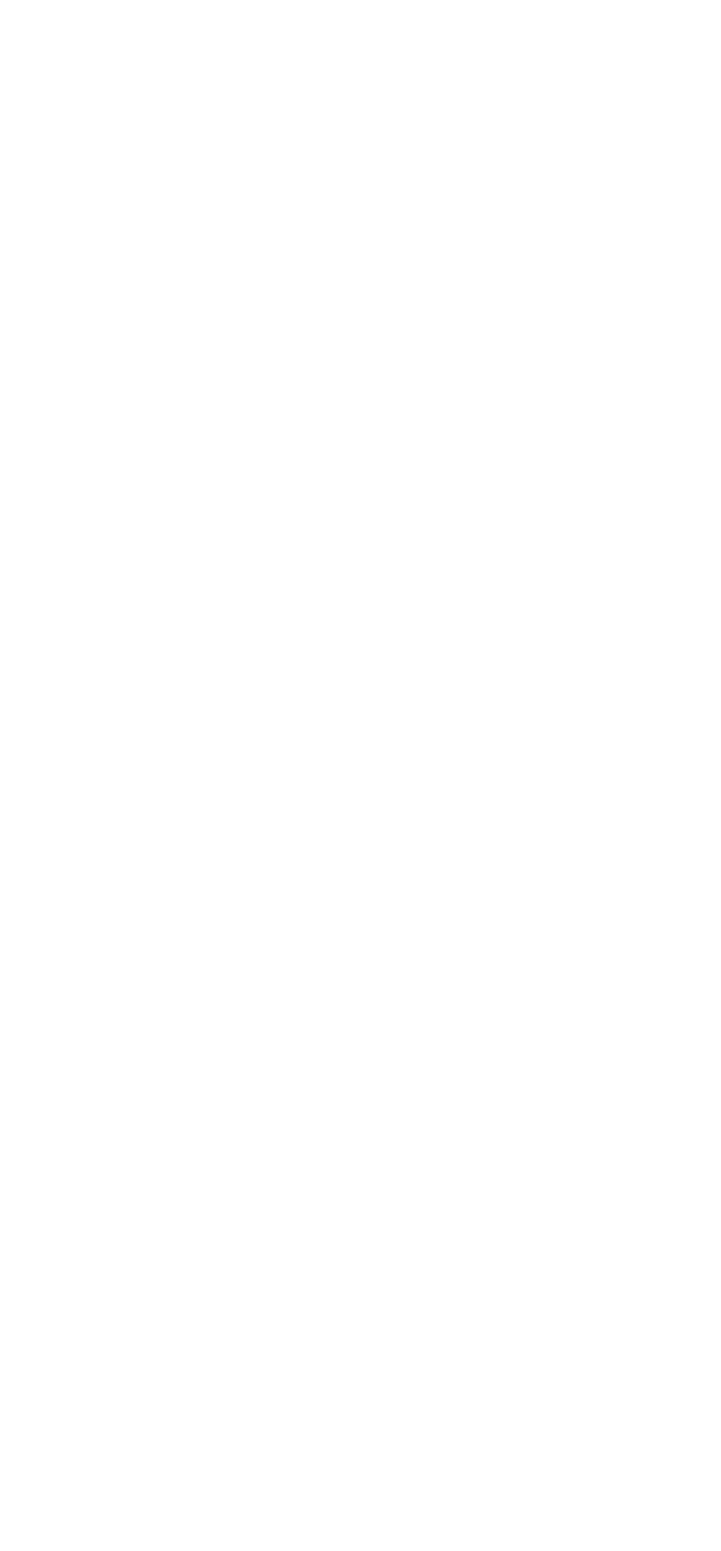
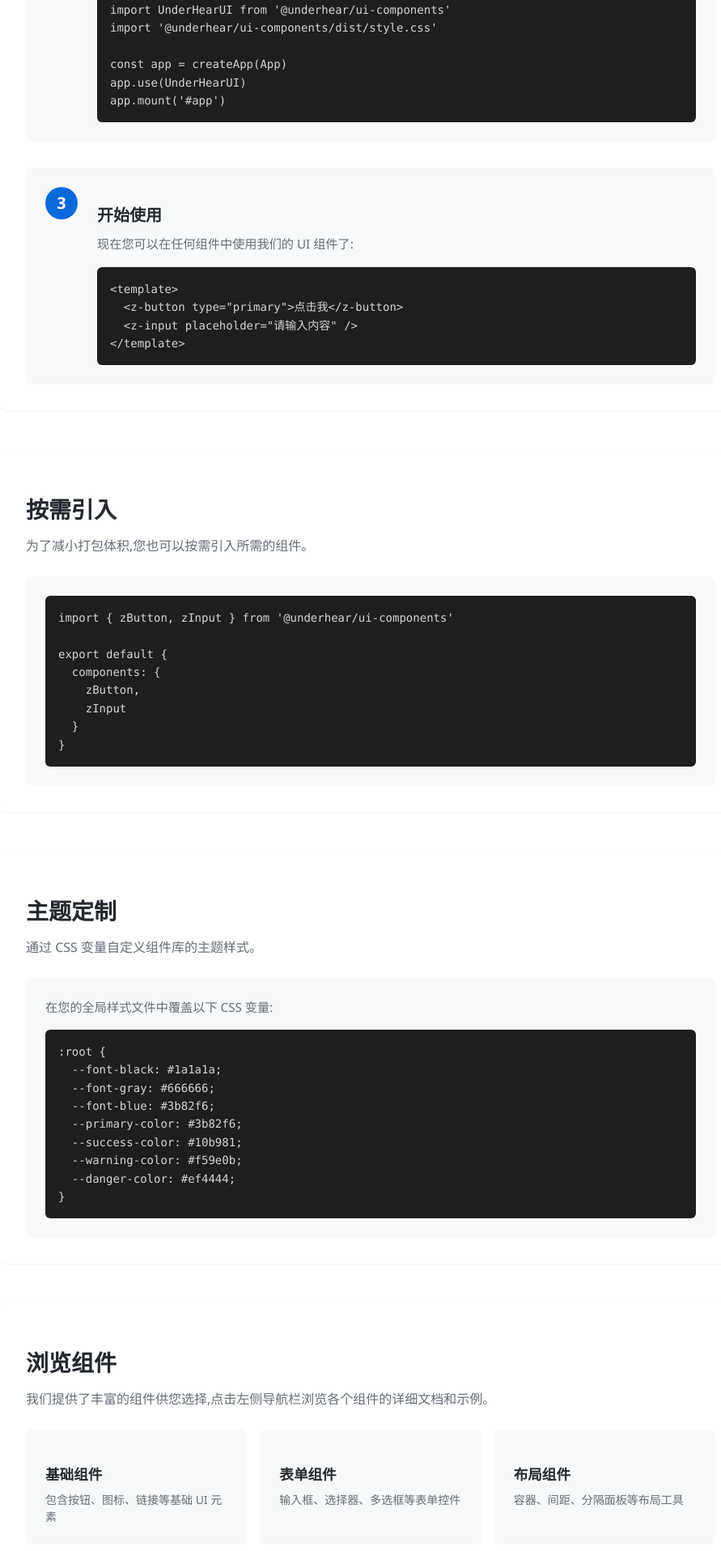
Before and after one commit to UnderHear-tools/UnderHear-Web, a Vue app in the folder UnderHear-frontend/: page /component/guide in a window 1280 px wide. Before the commit this address had no page. Shown: the part 881-2797 px from the top of the page at 81% size, without its empty margins (332-1223 px from the left). Before the commit the page ends 800 px from the top, so only its background shows below. Built offline with nearby package versions, Linux system fonts and the light colour scheme.

Commit message:
组件模块添加Guide 指南页

```diff
--- a/UnderHear-frontend/src/module/components/layout/ComponentLayout.vue
+++ b/UnderHear-frontend/src/module/components/layout/ComponentLayout.vue
@@ -37,6 +37,7 @@ const navSections = ref([
   {
     title: 'Overview 组件总览',
     items: [
+      { path: '/component/guide', label: 'Guide 指南' },
       { path: '/component/overview', label: 'Overview 组件总览' }
     ]
   },
--- a/UnderHear-frontend/src/module/components/router/component.ts
+++ b/UnderHear-frontend/src/module/components/router/component.ts
@@ -10,6 +10,11 @@ export const componentRoutes: Array<RouteRecordRaw> = [
         path: '/component',
         component: () => import('../layout/ComponentLayout.vue'),
         children: [
+            {
+                path: 'guide',
+                name: 'Guide',
+                component: () => import('../views/components/guide.vue')
+            },
             {
                 path: 'overview',
                 name: 'Overview',
--- /dev/null
+++ b/UnderHear-frontend/src/module/components/views/components/guide.vue
@@ -0,0 +1,379 @@
+<template>
+  <div class="guide-wrapper">
+    <div class="guide-header">
+      <h1 class="title">使用指南</h1>
+      <p class="subtitle">欢迎使用 UnderHear 组件库,本指南将帮助您快速上手并充分利用我们提供的组件。</p>
+    </div>
+
+    <div class="guide-content">
+      <!-- 快速开始 -->
+      <section class="guide-section">
+        <h2 class="section-title">快速开始</h2>
+        <p class="section-desc">按照以下步骤快速集成组件库到您的项目中。</p>
+
+        <div class="step-card">
+          <div class="step-number">1</div>
+          <div class="step-content">
+            <h3 class="step-title">安装依赖</h3>
+            <p class="step-desc">使用 npm 或 yarn 安装组件库:</p>
+            <div class="code-block">
+              <code>npm install @underhear/ui-components</code>
+            </div>
+            <div class="code-block">
+              <code>yarn add @underhear/ui-components</code>
+            </div>
+          </div>
+        </div>
+
+        <div class="step-card">
+          <div class="step-number">2</div>
+          <div class="step-content">
+            <h3 class="step-title">全局引入</h3>
+            <p class="step-desc">在 main.js 或 main.ts 中引入组件库:</p>
+            <div class="code-block">
+              <pre><code>import { createApp } from 'vue'
+import UnderHearUI from '@underhear/ui-components'
+import '@underhear/ui-components/dist/style.css'
+
+const app = createApp(App)
+app.use(UnderHearUI)
+app.mount('#app')</code></pre>
+            </div>
+          </div>
+        </div>
+
+        <div class="step-card">
+          <div class="step-number">3</div>
+          <div class="step-content">
+            <h3 class="step-title">开始使用</h3>
+            <p class="step-desc">现在您可以在任何组件中使用我们的 UI 组件了:</p>
+            <div class="code-block">
+              <pre><code>&lt;template&gt;
+  &lt;z-button type="primary"&gt;点击我&lt;/z-button&gt;
+  &lt;z-input placeholder="请输入内容" /&gt;
+&lt;/template&gt;</code></pre>
+            </div>
+          </div>
+        </div>
+      </section>
+
+      <!-- 按需引入 -->
+      <section class="guide-section">
+        <h2 class="section-title">按需引入</h2>
+        <p class="section-desc">为了减小打包体积,您也可以按需引入所需的组件。</p>
+
+        <div class="info-card">
+          <div class="code-block">
+            <pre><code>import { zButton, zInput } from '@underhear/ui-components'
+
+export default {
+  components: {
+    zButton,
+    zInput
+  }
+}</code></pre>
+          </div>
+        </div>
+      </section>
+
+      <!-- 主题定制 -->
+      <section class="guide-section">
+        <h2 class="section-title">主题定制</h2>
+        <p class="section-desc">通过 CSS 变量自定义组件库的主题样式。</p>
+
+        <div class="info-card">
+          <p class="info-desc">在您的全局样式文件中覆盖以下 CSS 变量:</p>
+          <div class="code-block">
+            <pre><code>:root {
+  --font-black: #1a1a1a;
+  --font-gray: #666666;
+  --font-blue: #3b82f6;
+  --primary-color: #3b82f6;
+  --success-color: #10b981;
+  --warning-color: #f59e0b;
+  --danger-color: #ef4444;
+}</code></pre>
+          </div>
+        </div>
+      </section>
+
+      <!-- 浏览组件 -->
+      <section class="guide-section">
+        <h2 class="section-title">浏览组件</h2>
+        <p class="section-desc">我们提供了丰富的组件供您选择,点击左侧导航栏浏览各个组件的详细文档和示例。</p>
+
+        <div class="category-grid">
+          <div class="category-card">
+            <h3 class="category-title">基础组件</h3>
+            <p class="category-desc">包含按钮、图标、链接等基础 UI 元素</p>
+          </div>
+          <div class="category-card">
+            <h3 class="category-title">表单组件</h3>
+            <p class="category-desc">输入框、选择器、多选框等表单控件</p>
+          </div>
+          <div class="category-card">
+            <h3 class="category-title">布局组件</h3>
+            <p class="category-desc">容器、间距、分隔面板等布局工具</p>
+          </div>
+          <div class="category-card">
+            <h3 class="category-title">配置组件</h3>
+            <p class="category-desc">全局配置提供器,统一管理应用配置</p>
+          </div>
+        </div>
+      </section>
+
+      <!-- 技术支持 -->
+      <section class="guide-section">
+        <h2 class="section-title">技术支持</h2>
+        <p class="section-desc">遇到问题?我们随时为您提供帮助。</p>
+
+        <div class="support-grid">
+          <div class="support-card">
+            <div class="support-icon">📚</div>
+            <h3 class="support-title">文档</h3>
+            <p class="support-desc">查看详细的组件文档和 API 说明</p>
+          </div>
+          <div class="support-card">
+            <div class="support-icon">💬</div>
+            <h3 class="support-title">社区</h3>
+            <p class="support-desc">加入我们的社区讨论和分享经验</p>
+          </div>
+          <div class="support-card">
+            <div class="support-icon">🐛</div>
+            <h3 class="support-title">反馈</h3>
+            <p class="support-desc">提交 Bug 报告或功能建议</p>
+          </div>
+        </div>
+      </section>
+    </div>
+  </div>
+</template>
+
+<style scoped>
+.guide-wrapper {
+  max-width: 1000px;
+  margin: 0 auto;
+  padding: 0;
+}
+
+.guide-header {
+  text-align: center;
+  margin-bottom: 3rem;
+}
+
+.title {
+  font-size: 2.5rem;
+  font-weight: 700;
+  color: var(--font-black);
+  margin-bottom: 1rem;
+  line-height: 1.2;
+}
+
+.subtitle {
+  font-size: 1.05rem;
+  color: var(--font-gray);
+  line-height: 1.6;
+  max-width: 720px;
+  margin: 0 auto;
+}
+
+.guide-content {
+  display: flex;
+  flex-direction: column;
+  gap: 3rem;
+}
+
+.guide-section {
+  background: #fff;
+  border-radius: 8px;
+  padding: 2rem;
+  box-shadow: 0 1px 3px rgba(0, 0, 0, 0.05);
+}
+
+.section-title {
+  font-size: 1.75rem;
+  font-weight: 600;
+  color: var(--font-black);
+  margin-bottom: 0.75rem;
+}
+
+.section-desc {
+  font-size: 1rem;
+  color: var(--font-gray);
+  margin-bottom: 1.5rem;
+  line-height: 1.6;
+}
+
+.step-card {
+  display: flex;
+  gap: 1.5rem;
+  margin-bottom: 2rem;
+  padding: 1.5rem;
+  background: #f8f9fa;
+  border-radius: 8px;
+}
+
+.step-card:last-child {
+  margin-bottom: 0;
+}
+
+.step-number {
+  flex-shrink: 0;
+  width: 40px;
+  height: 40px;
+  background: var(--font-blue);
+  color: white;
+  border-radius: 50%;
+  display: flex;
+  align-items: center;
+  justify-content: center;
+  font-size: 1.25rem;
+  font-weight: 600;
+}
+
+.step-content {
+  flex: 1;
+}
+
+.step-title {
+  font-size: 1.25rem;
+  font-weight: 600;
+  color: var(--font-black);
+  margin-bottom: 0.5rem;
+}
+
+.step-desc {
+  font-size: 0.95rem;
+  color: var(--font-gray);
+  margin-bottom: 1rem;
+  line-height: 1.6;
+}
+
+.code-block {
+  background: #1e1e1e;
+  border-radius: 6px;
+  padding: 1rem;
+  margin-bottom: 0.75rem;
+  overflow-x: auto;
+}
+
+.code-block:last-child {
+  margin-bottom: 0;
+}
+
+.code-block code,
+.code-block pre {
+  font-family: 'Consolas', 'Monaco', 'Courier New', monospace;
+  font-size: 0.875rem;
+  color: #d4d4d4;
+  line-height: 1.6;
+  margin: 0;
+}
+
+.code-block pre {
+  white-space: pre;
+}
+
+.info-card {
+  background: #f8f9fa;
+  border-radius: 8px;
+  padding: 1.5rem;
+}
+
+.info-desc {
+  font-size: 0.95rem;
+  color: var(--font-gray);
+  margin-bottom: 1rem;
+  line-height: 1.6;
+}
+
+.category-grid {
+  display: grid;
+  grid-template-columns: repeat(auto-fit, minmax(220px, 1fr));
+  gap: 1rem;
+  margin-top: 1.5rem;
+}
+
+.category-card {
+  background: #f8f9fa;
+  border-radius: 8px;
+  padding: 1.5rem;
+  transition: transform 0.2s ease, box-shadow 0.2s ease;
+}
+
+.category-card:hover {
+  transform: translateY(-2px);
+  box-shadow: 0 4px 12px rgba(0, 0, 0, 0.08);
+}
+
+.category-title {
+  font-size: 1.1rem;
+  font-weight: 600;
+  color: var(--font-black);
+  margin-bottom: 0.5rem;
+}
+
+.category-desc {
+  font-size: 0.875rem;
+  color: var(--font-gray);
+  line-height: 1.5;
+  margin: 0;
+}
+
+.support-grid {
+  display: grid;
+  grid-template-columns: repeat(auto-fit, minmax(200px, 1fr));
+  gap: 1.5rem;
+  margin-top: 1.5rem;
+}
+
+.support-card {
+  text-align: center;
+  padding: 2rem 1.5rem;
+  background: #f8f9fa;
+  border-radius: 8px;
+  transition: transform 0.2s ease, box-shadow 0.2s ease;
+}
+
+.support-card:hover {
+  transform: translateY(-2px);
+  box-shadow: 0 4px 12px rgba(0, 0, 0, 0.08);
+}
+
+.support-icon {
+  font-size: 2.5rem;
+  margin-bottom: 1rem;
+}
+
+.support-title {
+  font-size: 1.1rem;
+  font-weight: 600;
+  color: var(--font-black);
+  margin-bottom: 0.5rem;
+}
+
+.support-desc {
+  font-size: 0.875rem;
+  color: var(--font-gray);
+  line-height: 1.5;
+  margin: 0;
+}
+
+/* 响应式设计 */
+@media (max-width: 768px) {
+  .guide-section {
+    padding: 1.5rem;
+  }
+
+  .step-card {
+    flex-direction: column;
+    align-items: center;
+    text-align: center;
+  }
+
+  .category-grid,
+  .support-grid {
+    grid-template-columns: 1fr;
+  }
+}
+</style>
```
